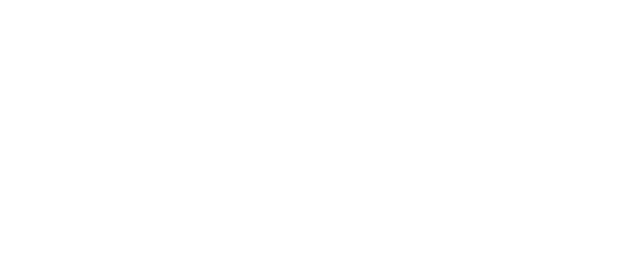
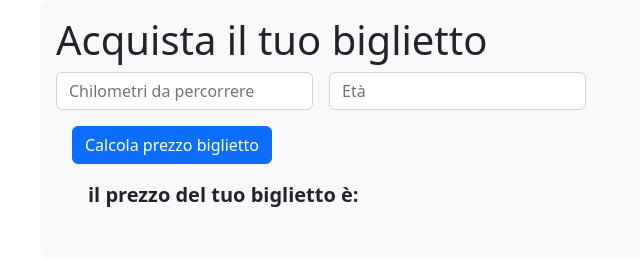
Before and after one commit to ManganiBiagio/js-biglietto-treno, a plain HTML site: page index.html in a window 1280 px wide. Shown: the whole page, without its empty margins (30-670 px from the left). Drawn offline with nearby package versions, Linux system fonts and the light colour scheme.

Commit message:
funzione calcolo prezzo biglietto

```diff
--- a/index.html
+++ b/index.html
@@ -9,6 +9,43 @@
     <link rel="stylesheet" href="css/style.css">
 </head>
 <body>
+    <main>
+
+        <div class="container p-3 bg-light rounded-3">
+            <div >
+                <h1>Acquista il tuo biglietto</h1>
+            </div>
+            <div class="row ">
+                <div class="col">
+
+                    <form class="row gy-2 gx-3 align-items-center">
+                        <div class="col-auto">
+                            <label class="visually-hidden"  for="km">Chilometri da percorrere</label>
+                            <input type="text" class="form-control" id="km" placeholder="Chilometri da percorrere">
+                        </div>
+                        <div class="col-auto">
+                            <label class="visually-hidden" for="age">Età</label>
+                            <input type="number" class="form-control" id="age" placeholder="Età">
+                        </div>
+
+
+
+                    </form>
+                    <div class="p-3">
+                        <button class="btn btn-primary" id="bottone-form">Calcola prezzo biglietto</button>
+                        <div class="p-3" id="box-output">
+                            <div>
+                                <span class="fw-bold fs-5">il prezzo del tuo biglietto è:</span>
+                                <span id="output-span" class="fs-5"></span>
+                            </div>
+
+                        </div>
+                    </div>
+
+                </div>
+            </div>
+        </div>
+    </main>
 
 
 
--- a/js/main.js
+++ b/js/main.js
@@ -0,0 +1,36 @@
+const inputKm=document.getElementById("km");
+const inputAge=document.getElementById("age");
+const outputSpan=document.getElementById("output-span");
+const bottoneForm=document.getElementById("bottone-form");
+const boxOutput=document.getElementById("box-output");
+
+bottoneForm.addEventListener("click",()=> PriceTicket());
+
+function PriceTicket(){
+    let age=parseInt(inputAge.value);
+    let price=(parseInt(inputKm.value))* 0.21;
+
+    if(isNaN(price)){
+        alert("il numero di km inserito non è valido");
+    }
+    else{
+        if(isNaN(age)){
+            alert("ricordati di inserire un età");
+        }
+        else{
+            if(age<=18){
+                price*=0.8;
+
+            }
+            else if(age>=65){
+                price*=0.6;
+            }
+            outputSpan.innerHTML=price.toFixed(2);
+
+        }
+
+
+
+    }
+
+}
```
